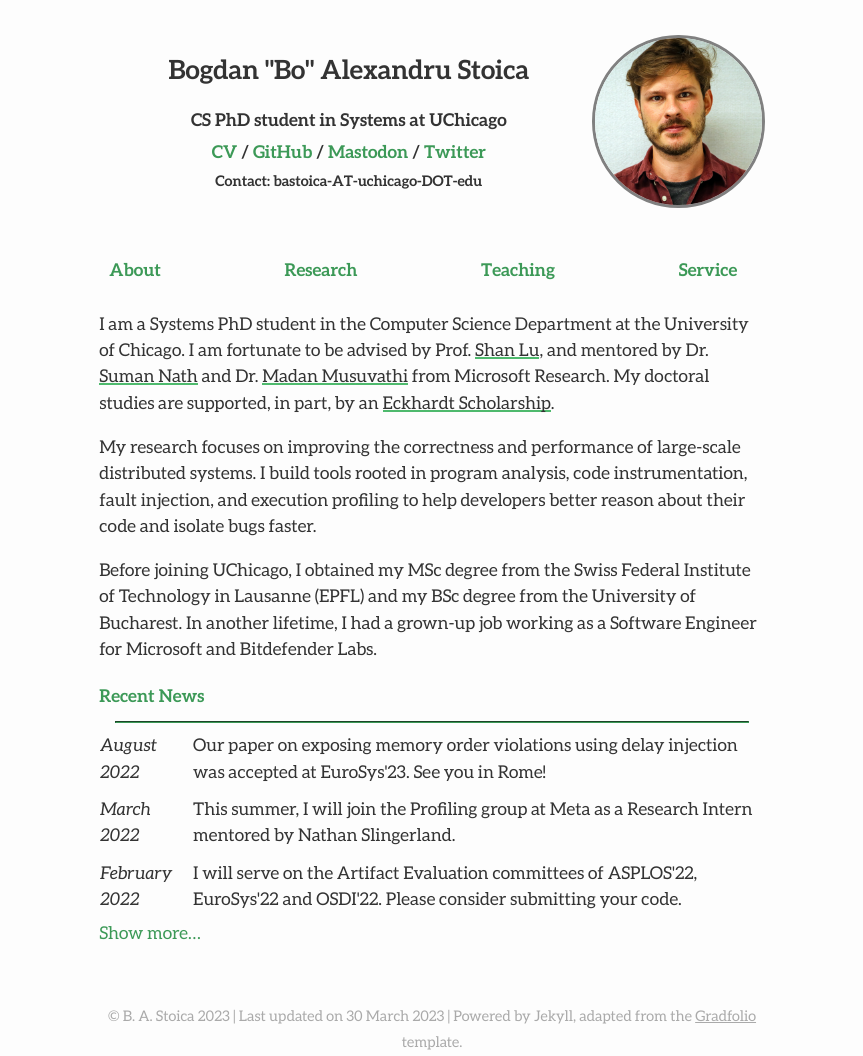
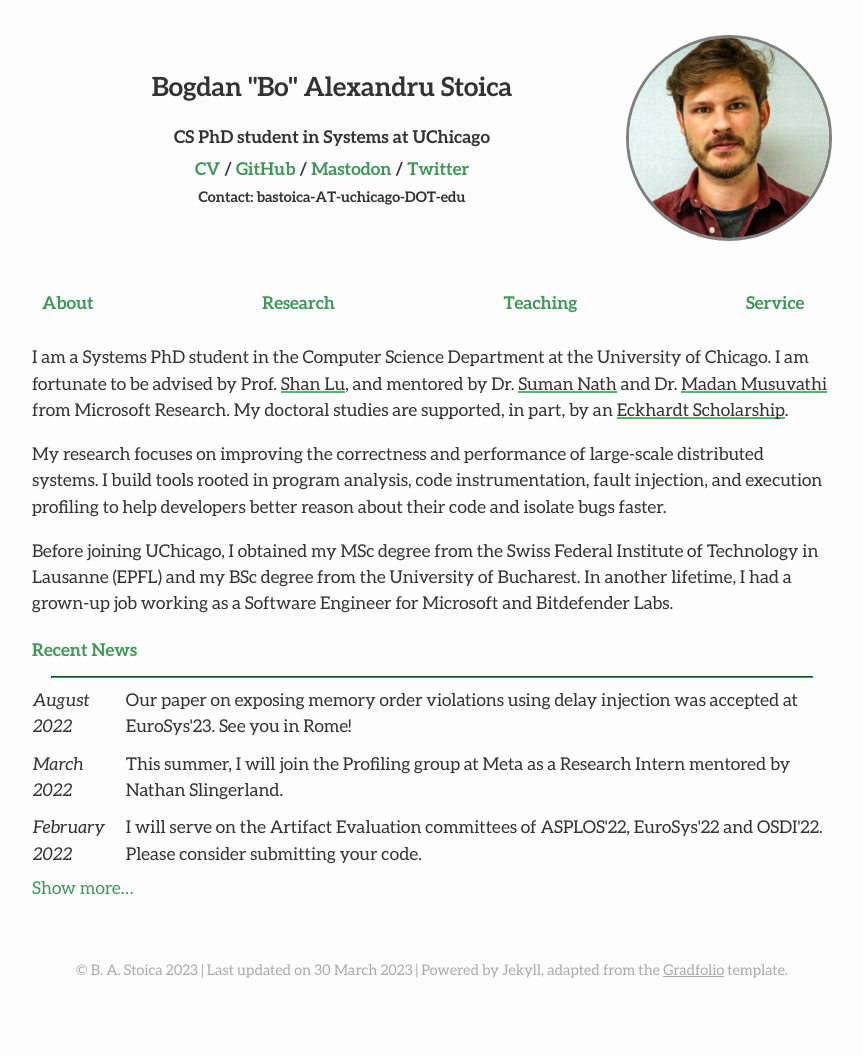
Before and after one commit to bastoica/bastoica.github.io, a Jekyll site: the page built from index.md, in a window 1280 px wide. Shown: the whole page, without its empty margins (208-1071 px from the left). Built offline with Jekyll 4.4.1, drawn with Linux system fonts in a browser that asks for light colours; nearby versions of some CDN libraries; after the commit the page ends 984 px from its top, so only the background shows below that.

Commit message:
Revert to fixed width all-round, Jekyll doesn't properly detect mobile devices

```diff
--- a/assets/css/main.scss
+++ b/assets/css/main.scss
@@ -6,10 +6,10 @@
 @charset "utf-8";
 
 // Width of the content area
-$content-width:    52%;  // 800px;
+$content-width:    800px;
 $on-phone:         450px;
 $on-palm:          660px;
-$on-laptop:        52%;
+$on-laptop:        800px;
 
 @mixin media-query($device) {
     @media screen and (max-width: $device) {
```
